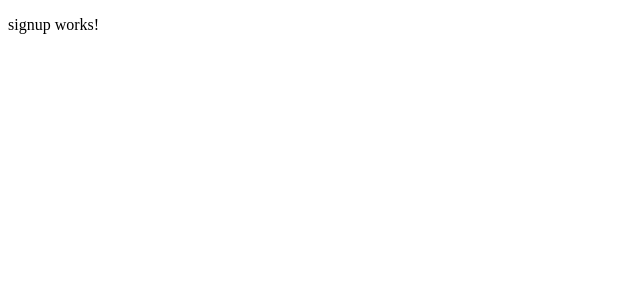
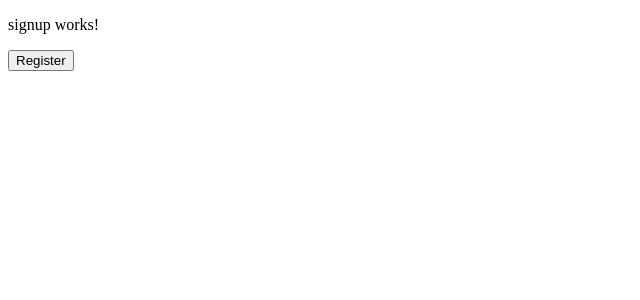
Before and after one commit to OxBell/museum_frontend, an Angular app: page /signup in a window 1280 px wide. Shown: the top 300 px of the page, without its empty margins (0-640 px from the left). Built offline with nearby package versions, Linux system fonts and the light colour scheme.

Commit message:
test to register an user

```diff
--- /dev/null
+++ b/src/app/auth/auth.service.ts
@@ -0,0 +1,16 @@
+import { Injectable } from '@angular/core';
+import { User } from './user.model';
+import { Http } from '@angular/http';
+
+@Injectable()
+export class AuthService {
+
+    constructor(private http: Http) {}
+
+    registerUser(user: User) {
+        console.log('authService registerUser', user);
+        const url = `http://127.0.0.1:8000/api/register`;
+        this.http.post(url, user).subscribe(res => console.log(res.json()));
+    }
+
+}
--- a/src/app/auth/signup/signup.component.html
+++ b/src/app/auth/signup/signup.component.html
@@ -1,3 +1,4 @@
 <p>
   signup works!
 </p>
+<button (click)="register()">Register</button>
--- a/src/app/auth/signup/signup.component.ts
+++ b/src/app/auth/signup/signup.component.ts
@@ -1,4 +1,6 @@
 import { Component, OnInit } from '@angular/core';
+import { AuthService } from '../auth.service';
+import { User } from '../user.model';
 
 @Component({
   selector: 'app-signup',
@@ -7,9 +9,17 @@ import { Component, OnInit } from '@angular/core';
 })
 export class SignupComponent implements OnInit {
 
-  constructor() { }
+  constructor(
+    private authService: AuthService
+  ) { }
 
   ngOnInit() {
   }
 
+  register() {
+    const user = {name: 'Dylan Boyer', email: 'test@test.com', password: 'test'};
+    console.log('register', user);
+    this.authService.registerUser(user);
+  }
+
 }
--- /dev/null
+++ b/src/app/auth/user.model.ts
@@ -0,0 +1,5 @@
+export interface User {
+    name: string;
+    email: string;
+    password: string;
+}
```
Also changed, not shown: src/app/app.module.ts (+5 -2 lines).
